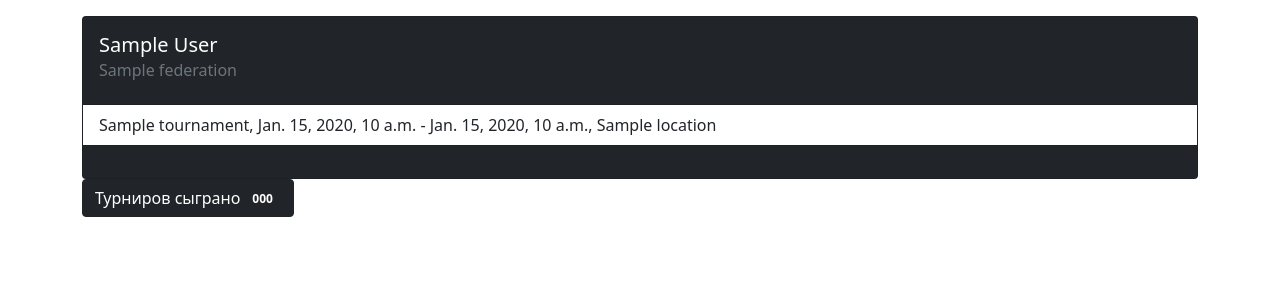
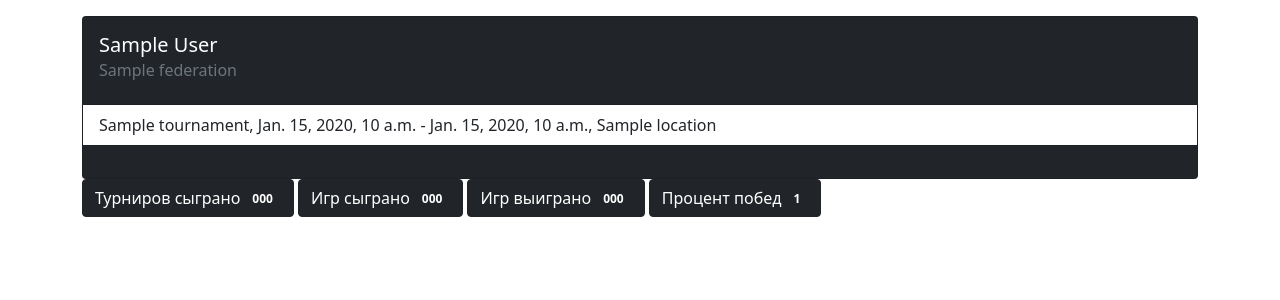
Before and after one commit to MaxxZahar/TournamentBaseCMS, a Django app: template website/frontend/templates/pages/player_card.html in a window 1280 px wide. Shown: the part 80-380 px from the top of the page. Run offline with Django 3.2, Linux system fonts and the light colour scheme; the template is opened without the code that fills it: most values are stand-ins (such as "Sample title", 1, 10 or a date in 2020); some libraries are stand-ins or nearby versions.

Commit message:
some stats

```diff
--- a/website/frontend/templates/include/player_card_counter_set.html
+++ b/website/frontend/templates/include/player_card_counter_set.html
@@ -1,3 +1,15 @@
 <button type="button" class="btn btn-dark">
   Турниров сыграно <span class="badge badge-light">{{player.number_of_tournaments}}</span>
 </button>
+
+<button type="button" class="btn btn-dark">
+  Игр сыграно <span class="badge badge-light">{{number_of_games}}</span>
+</button>
+
+<button type="button" class="btn btn-dark">
+  Игр выиграно <span class="badge badge-light">{{number_of_wins}}</span>
+</button>
+
+<button type="button" class="btn btn-dark">
+  Процент побед <span class="badge badge-light">{{winning_percentage}}</span>
+</button>
```
Also changed, not shown: website/backend/tournaments/views/player_card.py (+11 -2 lines).
